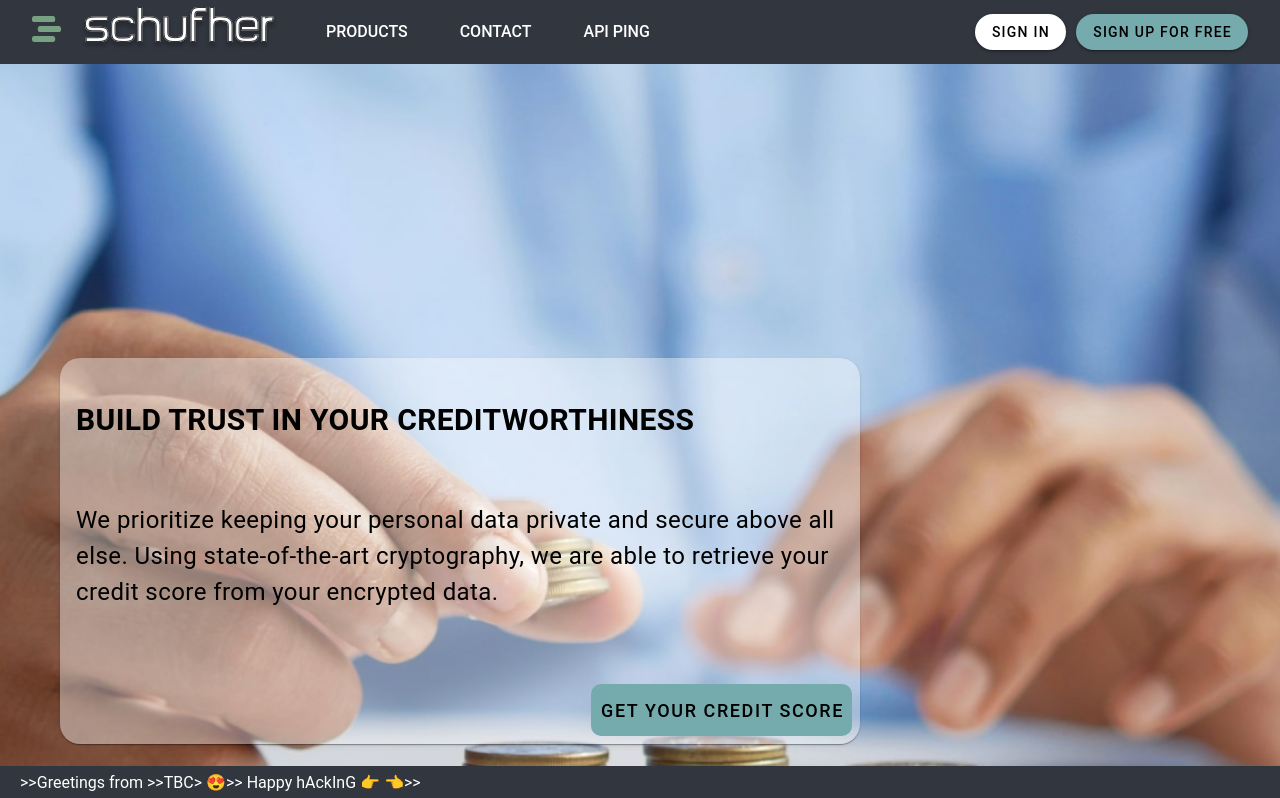
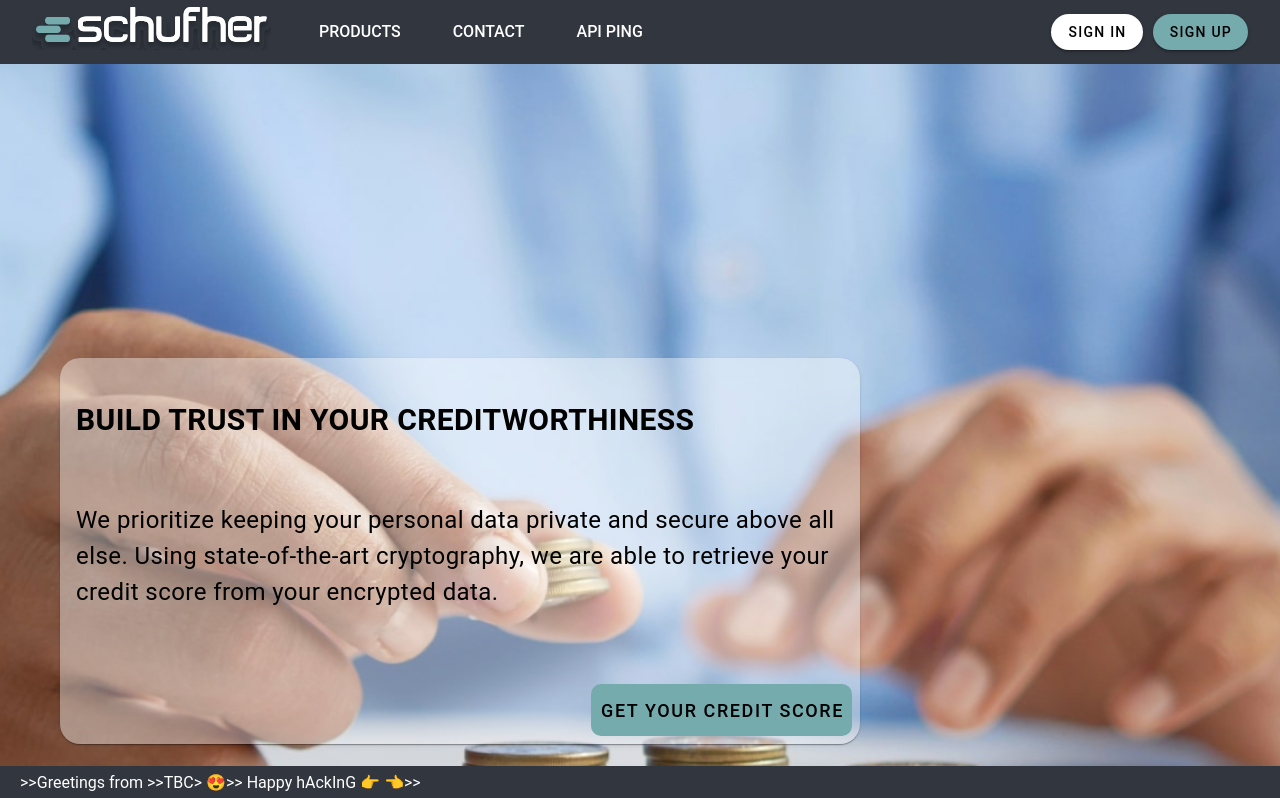
Before and after one commit to TUM-Blockchain-Club/ethberlin-schufher, a Vue app in the folder vue/: page / in a window 1280 px wide. Shown: the top 798 px of the page. Built offline with nearby package versions, Linux system fonts and the light colour scheme.

Commit message:
update logo

```diff
--- a/vue/src/components/Header.vue
+++ b/vue/src/components/Header.vue
@@ -1,10 +1,7 @@
 <template>
     <div class="app-bar">
-      <router-link to="/" class="logo-link">
-        <img src="@/assets/logo.svg" alt="Logo" class="logo" />
-      </router-link>
       <router-link to="/" class="title">
-        <img src="@/assets/logo-text.svg" alt="Your SVG" />
+        <img src="@/assets/logo-text.svg" alt="schufher logo" />
       </router-link>
       <div class="menu-items">
         <a href="#" class="menu-link">PRODUCTS</a>
@@ -15,7 +12,7 @@
         <router-link to="/login">
           <v-btn class="normal-button" style="border-radius: 50px;">Sign In</v-btn>
         </router-link>
-        <v-btn class="emphasize-button" style="border-radius: 50px;">Sign Up for free</v-btn>
+        <v-btn class="emphasize-button" style="border-radius: 50px;">Sign Up</v-btn>
       </div>
     </div>
 </template>
--- a/vue/src/components/HeaderLoggedIn.vue
+++ b/vue/src/components/HeaderLoggedIn.vue
@@ -1,10 +1,7 @@
 <template>
     <div class="app-bar">
-        <router-link to="/" class="logo-link">
-            <img src="@/assets/logo.svg" alt="Logo" class="logo" />
-        </router-link>
         <router-link to="/" class="title">
-            <img src="@/assets/logo-text.svg" alt="Your SVG" />
+            <img src="@/assets/logo-text.svg" alt="schufher logo" />
         </router-link>
         <div class="menu-items">
             <a href="#" class="menu-link">PRODUCTS</a>
```
Also changed, not shown: vue/src/assets/logo-text.svg, vue/src/assets/logo.svg.
